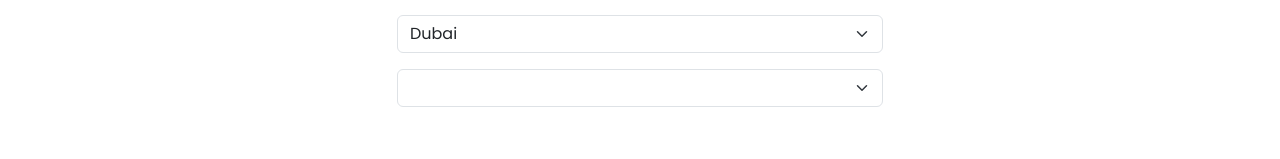
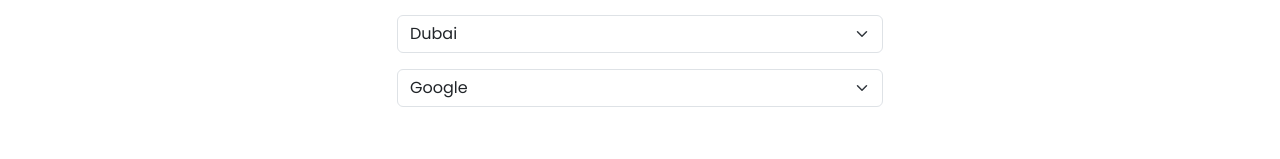
Before and after one commit to HaiderMalik12/multistep-signup-angular, an Angular app: page /about in a window 1280 px wide. Shown: the part 239-398 px from the top of the page. Built offline with nearby package versions, Linux system fonts and the light colour scheme.

Commit message:
fix refer issue

```diff
--- a/src/app/components/about/about-form.component.html
+++ b/src/app/components/about/about-form.component.html
@@ -26,10 +26,7 @@
         aria-label="Default select example"
         formControlName="refer"
       >
-        <option selected>Where did you here about us</option>
-        <option value="google">Google</option>
-        <option value="facebook">Facebook</option>
-        <option value="linkedin">LinkedIn</option>
+        <option *ngFor="let r of referrals" [ngValue]="r">{{ r }}</option>
       </select>
     </div>
   </form>
--- a/src/app/components/about/about-form.component.ts
+++ b/src/app/components/about/about-form.component.ts
@@ -12,7 +12,10 @@
 })
 export class AboutFormComponent {
   countries: string[] = ['USA', 'UK', 'Canada', 'Dubai'];
-  default: string = 'Dubai';
+  defaultCountry: string = 'Dubai';
+
+  referrals: string[] = ['Google', 'LinkedIn', 'Facebook', 'Refer', 'Friend'];
+  defaultReferral: string = 'Google';
 
   aboutForm = this.formBuilder.group({
     fullname: ['', Validators.required],
@@ -21,7 +24,10 @@
   });
 
   constructor(private formBuilder: FormBuilder, private router: Router) {
-    this.aboutForm.controls['country'].setValue(this.default, {
+    this.aboutForm.controls['country'].setValue(this.defaultCountry, {
+      onlySelf: true,
+    });
+    this.aboutForm.controls['refer'].setValue(this.defaultReferral, {
       onlySelf: true,
     });
   }
```
